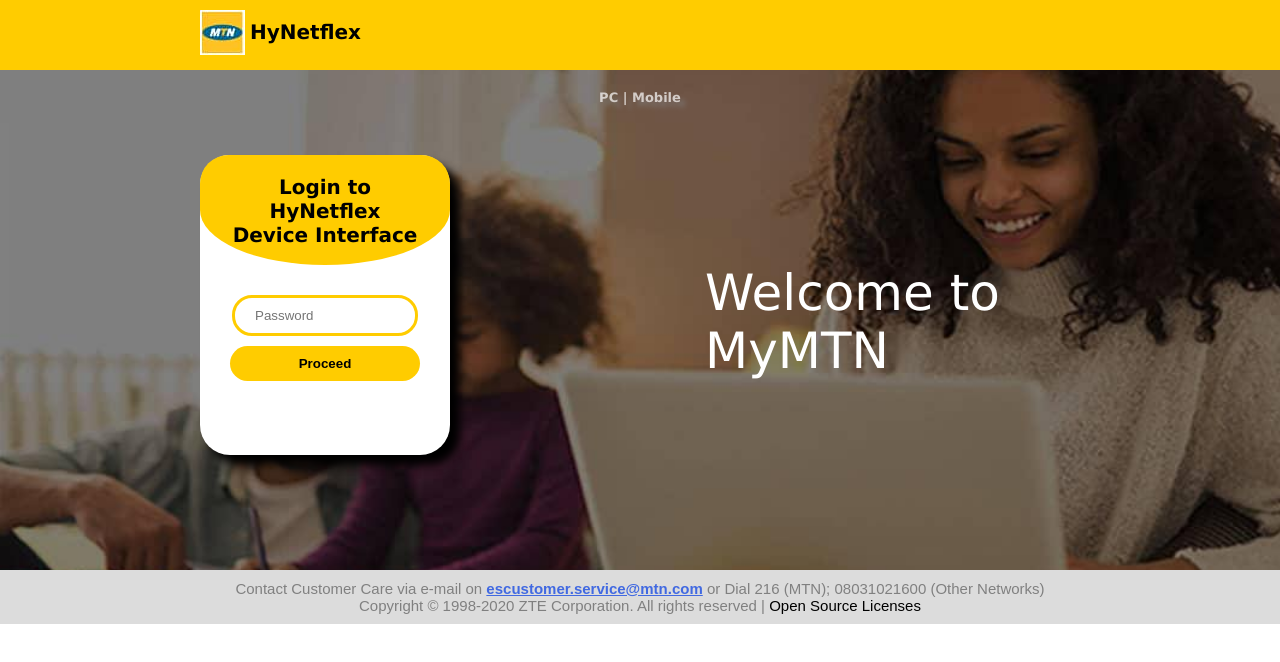
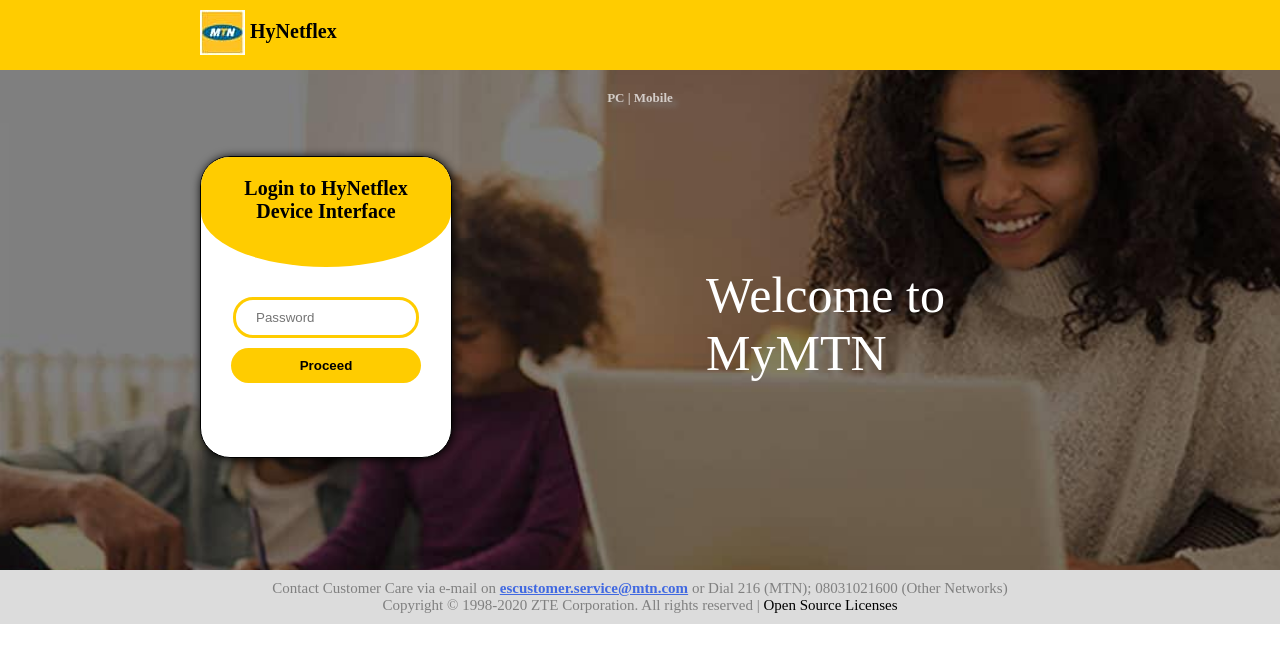
Before and after one commit to Adeyemi210111/mtnhynet, a plain HTML site: page index.html in a window 1280 px wide. Drawn offline with Linux system fonts and the light colour scheme; a web font is replaced by a local one.

Commit message:
modified the css for the home page

```diff
--- a/css/home.css
+++ b/css/home.css
@@ -3,9 +3,14 @@
     padding: 0px;
 }
 
-body{
-    font-family: 'Lucida Sans', 'Lucida Sans Regular', 'Lucida Grande', 'Lucida Sans Unicode', Geneva, Verdana, sans-serif;
+@font-face{
+    font-family: mtnfont;
+    src: url('../font/MTNBrighterSans-Regular.otf');
+    font-weight: normal;
+    font-style: normal;
+    font-display: swap;
 }
+
 #logocontainer{
     background-color: #FFCC00;
     height: 70px;
@@ -28,14 +33,14 @@ body{
     float: left;
     padding-top: 10px;
     padding-left: 5px;
-    font-family: 'Lucida Sans', 'Lucida Sans Regular', 'Lucida Grande', 'Lucida Sans Unicode', Geneva, Verdana, sans-serif;
+    font-family: mtnfont;
 }
 
 #bannercontainer{
     background: url(/images/banner3.png);
     width: 100%;
     height: 500px;
-    font-family: 'Lucida Sans', 'Lucida Sans Regular', 'Lucida Grande', 'Lucida Sans Unicode', Geneva, Verdana, sans-serif;
+    font-family: mtnfont;
 }
 
 #loginform{
@@ -43,10 +48,11 @@ body{
     height: 300px;
     margin-left: 200px;
     background-color: white;
+    border: solid 1px black;
     border-radius: 30px;
     display: inline-block;
     text-align: center;
-    box-shadow: 10px 10px 10px black;
+    box-shadow: 1px 1px 10px black;
 }
 #upper{
     margin-bottom: 50px;
@@ -57,6 +63,7 @@ body{
     text-shadow: 5px 5px 5px grey;
     opacity: 70%;
     font-size: 13px;
+    font-family: mtnfont;
 }
 #circle{
     text-align: center;
@@ -100,7 +107,7 @@ body{
     font-size: 50px;
     display: inline-block;
     padding-left: 250px;
-    font-family: 'Lucida Sans', 'Lucida Sans Regular', 'Lucida Grande', 'Lucida Sans Unicode', Geneva, Verdana, sans-serif;
+    font-family: mtnfont;
 }
 
 #footer{
@@ -108,7 +115,7 @@ body{
     background-color: #dcdcdc;
     padding: 10px;
     color: grey;
-    font-family: sans-serif;
+    font-family: mtnfont;
     font-size: 15px;
 }
 
@@ -121,6 +128,7 @@ footer p{
     color: black;
     display: inline;
 }
+
 
 @media(max-width: 820px){
     #logo{
```
